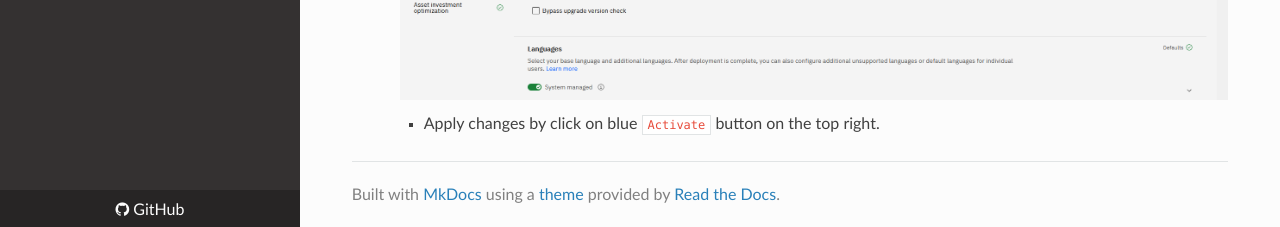
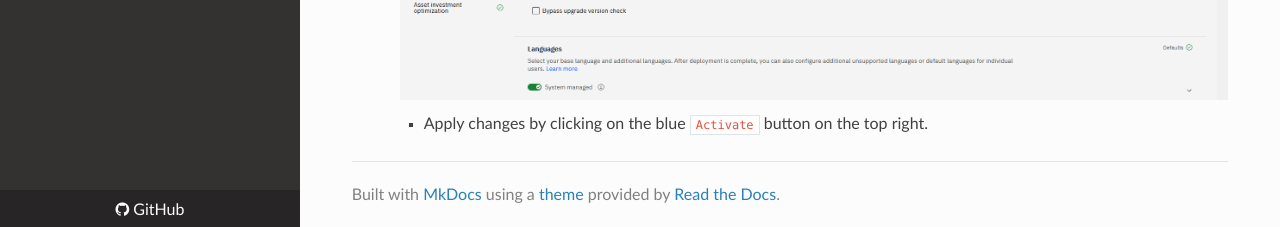
Before and after one commit to ibm-mas-manage/sno, an MkDocs documentation site: the page built from docs/index.md, in a window 1280 px wide and 900 px high, scrolled down 6360 px. Shown: the part 670-897 px from the top of the window. Built offline with MkDocs 1.6.1, drawn with Linux system fonts in a browser that asks for light colours; nearby versions of some CDN libraries.

Commit message:
update formatting

```diff
--- a/docs/index.md
+++ b/docs/index.md
@@ -212,4 +212,4 @@ ansible-playbook playbooks/oneclick_add_manage.yml
 
 		![image](images/dbconfig.png)
 
-		- Apply changes by click on blue `Activate` button on the top right.
+		- Apply changes by clicking on the blue `Activate` button on the top right.
```
